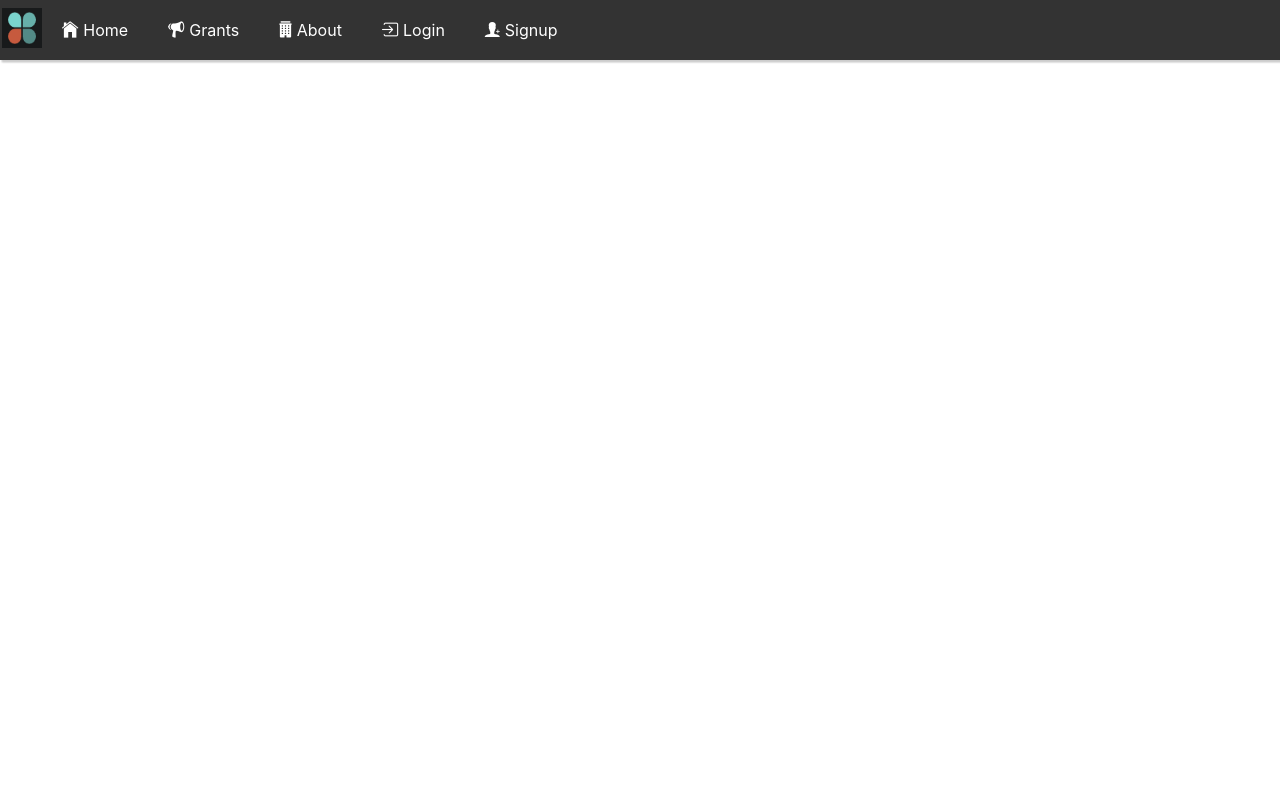
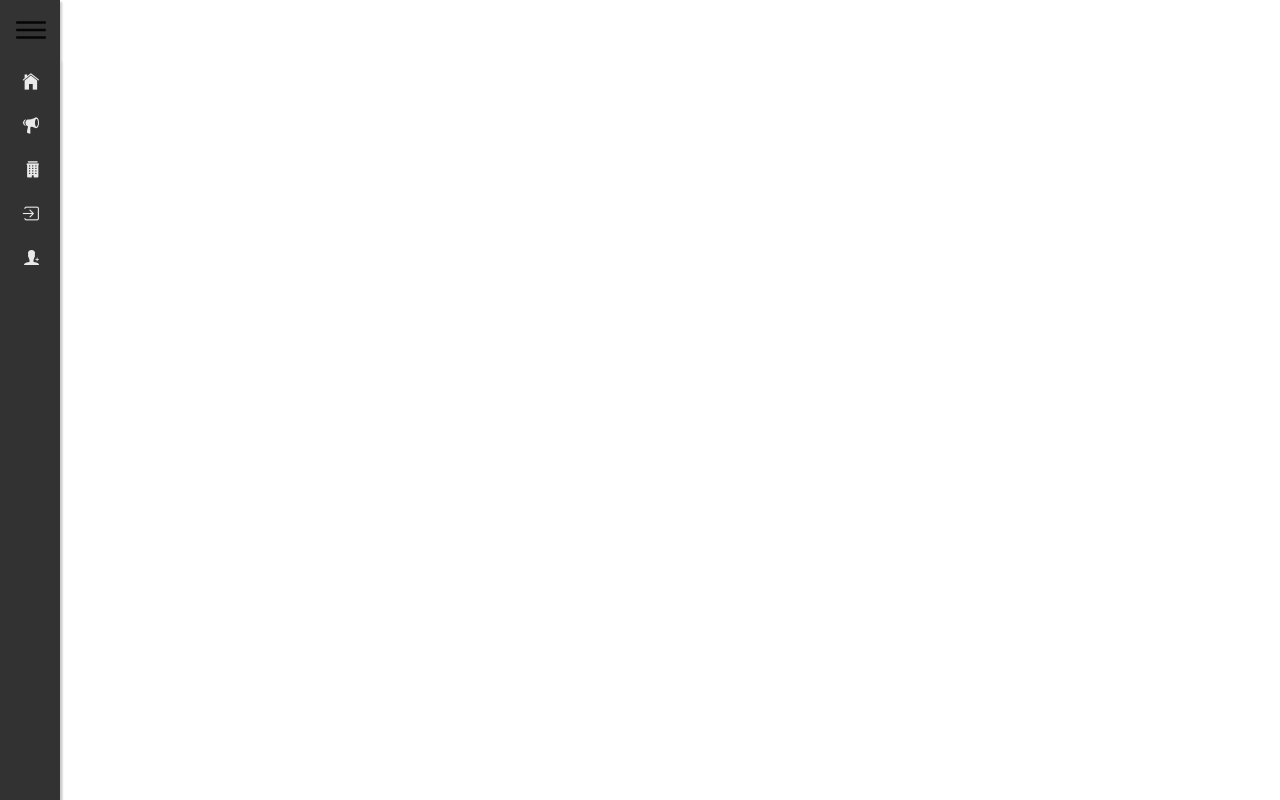
Before and after one commit to B-Griffinn/nav_menu_for_labs18, a React (Create React App) app: page /logout in a window 1280 px wide. Built offline with nearby package versions, Linux system fonts and the light colour scheme.

Commit message:
New Icons added menu close menu opacity added to menu drawer

```diff
--- a/src/assets/scss/toolbar.scss
+++ b/src/assets/scss/toolbar.scss
@@ -20,6 +20,7 @@ nav.responsive-toolbar {
             margin-inline-start: 2px;
             margin-inline-end: 0;
             cursor: pointer;
+            color: white;
         }
 
         li {
@@ -43,7 +44,7 @@ nav.responsive-toolbar {
     }
 }
 
-@media screen and (max-width: 759px) {
+@media screen and (max-width: 2100px) {
     nav.responsive-toolbar {
         display: flex;
         height: 100%;
@@ -56,6 +57,7 @@ nav.responsive-toolbar {
     position: fixed;
     left: 9px;
     top: 10px;
+    color: white;
 }
     ul {
         margin-top: 60px;
@@ -65,6 +67,7 @@ nav.responsive-toolbar {
         width: 300px;
         left: -240px;
         position: fixed;
+        opacity: 0.9;
 
          &.active {
                 left: 0px;
--- a/src/components/ResponsiveNavigation.jsx
+++ b/src/components/ResponsiveNavigation.jsx
@@ -1,5 +1,8 @@
 import React, { useState } from 'react';
 import { Link } from 'react-router-dom';
+
+import menuLogo from '../components/menu.svg';
+import closeMenu from '../components/close-menu.svg';
 
 const ResponsiveNavigation = ({ navLinks, background, hoverBackground, linkColor, logo }) => {
 
@@ -19,8 +22,13 @@ const ResponsiveNavigation = ({ navLinks, background, hoverBackground, linkColor
             <figure
                 onClick={ () => setNavOpen(!navOpen) }
             >
-                <img src={ logo }  height='40px' width='40px' alt="our logo"/>
+            {
+                !navOpen ? <img src={ menuLogo }  height='40px' width='40px' alt="our logo"/> : <img src={ closeMenu }  height='50px' width='40px' alt="our logo"/>
+            }
+
+
             </figure>
+
             { navLinks.map((link, index) =>
                 <li
                     key={index}
```
Also changed, not shown: src/components/close-menu.svg (added), src/components/menu.svg (added).
